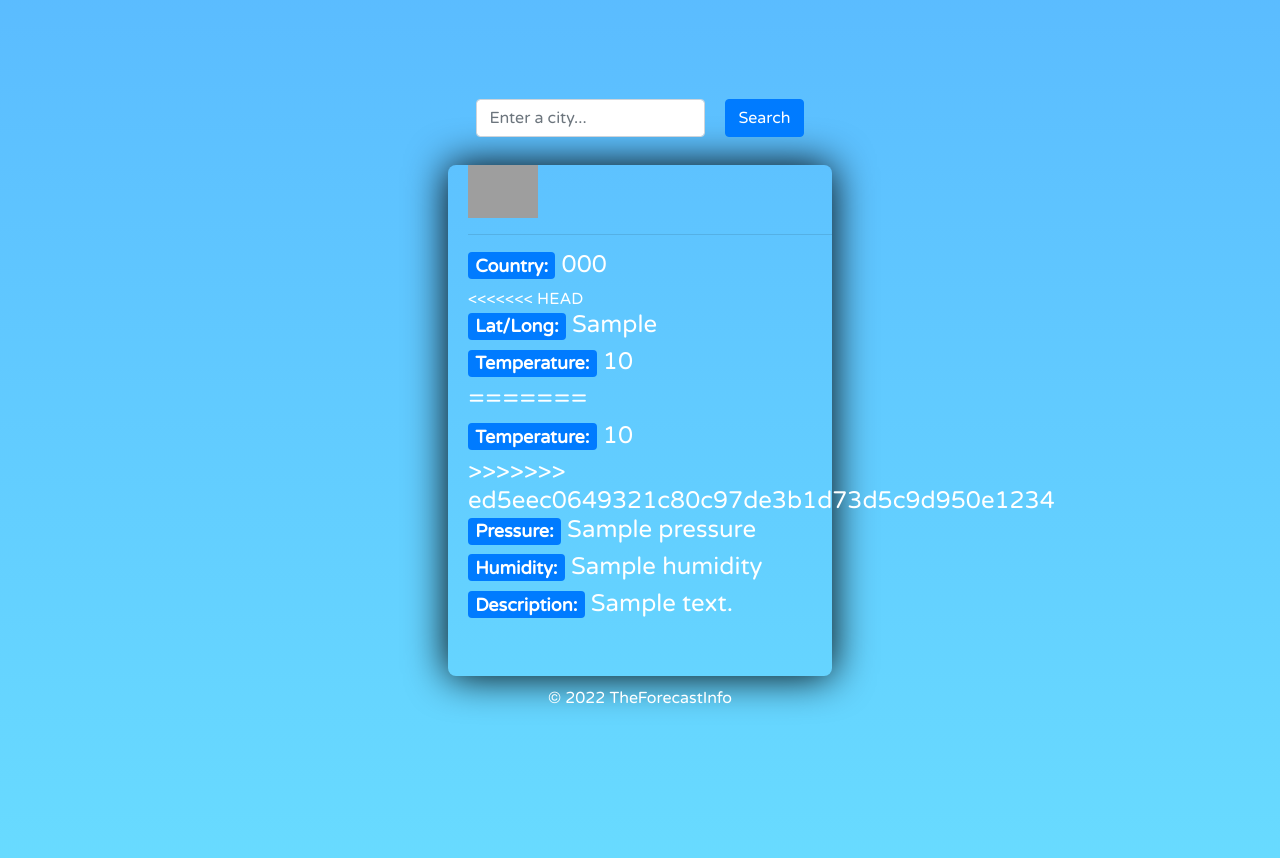
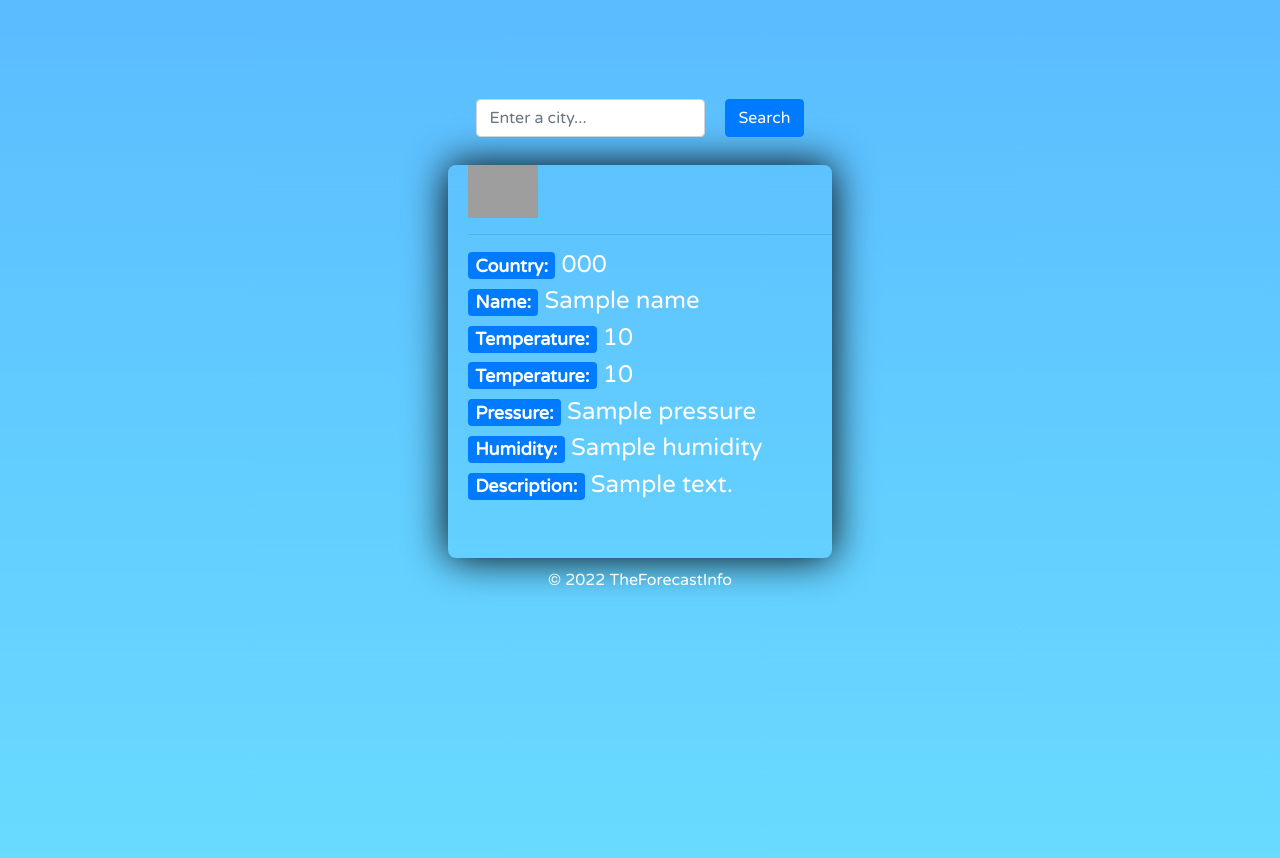
Before and after one commit to EdrisaJobe/TheForecastInfo, a Django app: template templates/index.html in a window 1280 px wide. Shown: the part 117-975 px from the top of the page. Run offline with Django 3.2, Linux system fonts and the light colour scheme; the template is opened without the code that fills it: most values are stand-ins (such as "Sample title", 1, 10 or a date in 2020); some libraries are stand-ins or nearby versions; grey boxes are pictures that could not be loaded.

Commit message:
final-commit

```diff
--- a/app/views.py
+++ b/app/views.py
@@ -17,7 +17,7 @@ def index(request):
         # var that renders everything on html page
         data = {
             "country_code": str(data_list['sys']['country']),
-            "lat_long": str(data_list['coord']['lon']) + ', ' + str(data_list['coord']['lat']),
+            "name": str(data_list['name']),
             "temp": str(data_list['main']['temp']) + ' °C',
             "humidity": str(data_list['main']['humidity']),
             "pressure": str(data_list['main']['pressure']),
--- a/static/css/main.css
+++ b/static/css/main.css
@@ -86,6 +86,13 @@ nav {
     padding-bottom: 50px;
 }
 
+p{
+    font-family: "Varela Round", "Lucida Sans Regular", "Lucida Grande",
+    "Lucida Sans Unicode", Geneva, Verdana, sans-serif;
+    color: white;
+    font-weight: 600px;
+}
+
 
 /* Ipad screen resolution */
 @media (max-width: 1000px){
--- a/templates/index.html
+++ b/templates/index.html
@@ -72,18 +72,16 @@
         <hr style="width: 100%;">
           <span class="badge badge-primary">Country:</span> {{ country_code }}
         </h4>
-<<<<<<< HEAD
         <h4>
-            <span class="badge badge-primary">Lat/Long:</span> {{ lat_long }}
+            <span class="badge badge-primary">Name:</span> {{ name }}
           </h4>
         <h4>
           <span class="badge badge-primary">Temperature:</span> {{ temp }}
         </h4>
         <h4>
-=======
+
         <h4><span class="badge badge-primary">Temperature:</span> {{ temp }}</h4>
         <h4>
->>>>>>> ed5eec0649321c80c97de3b1d73d5c9d950e1234
           <span class="badge badge-primary">Pressure:</span> {{ pressure }}
         </h4>
         <h4>
--- a/theforecast/settings.py
+++ b/theforecast/settings.py
@@ -24,7 +24,7 @@ IMG_DIR = Path(BASE_DIR, 'static')
 SECRET_KEY = 'django-insecure-(5$kgjw*km&mm94+!zst)2s!@u4wd5a3++*g^)%3&tijo&vi5r'
 
 # SECURITY WARNING: don't run with debug turned on in production!
-DEBUG = False
+DEBUG = True
 
 ALLOWED_HOSTS = ['theforecast.info','www.theforecast.info','forecastinfo.herokuapp.com', '127.0.0.1']
 
```
